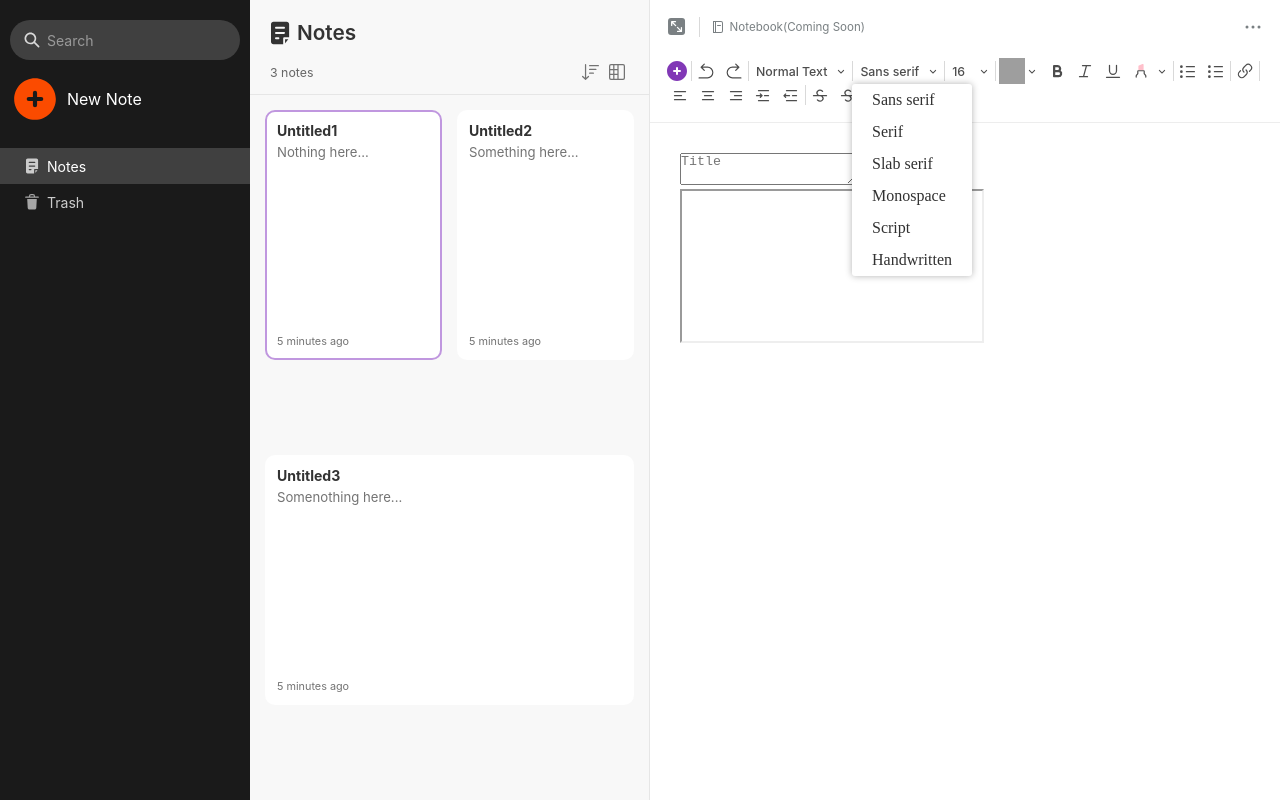
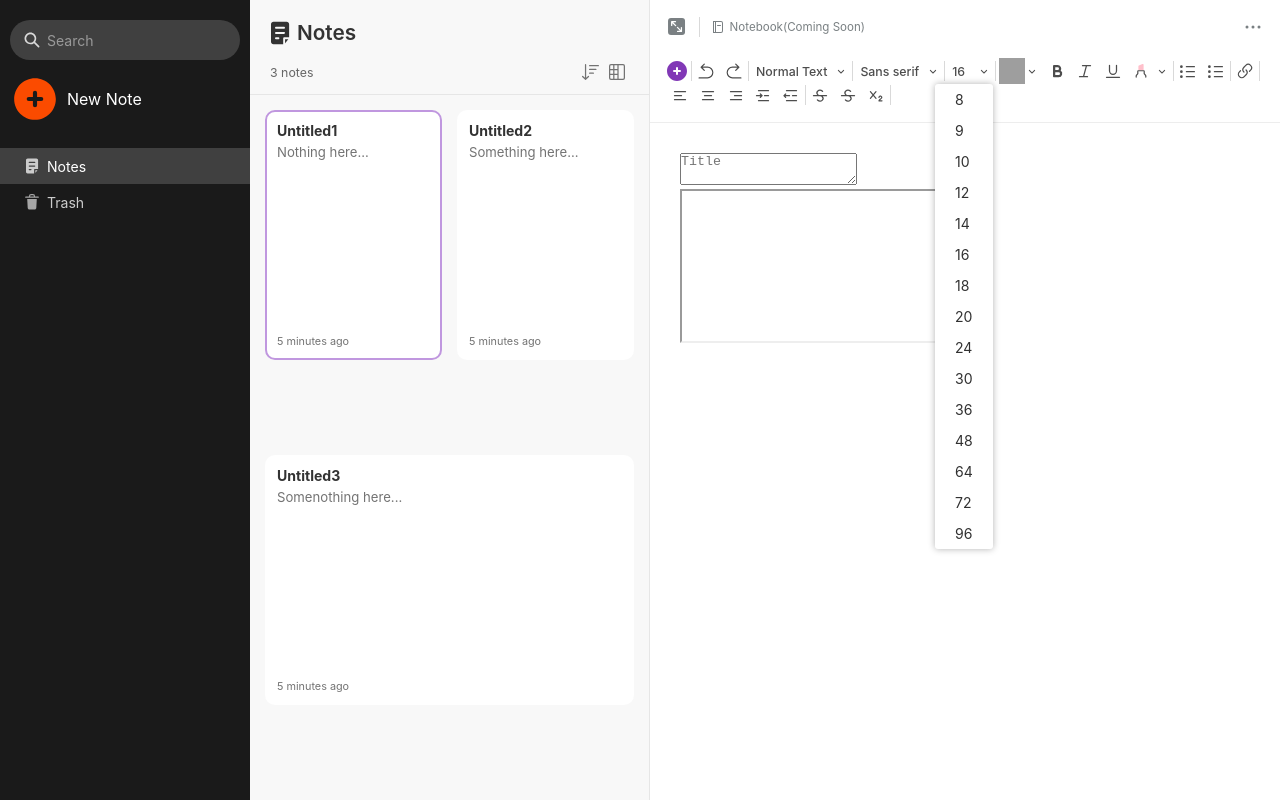
Before and after one commit to Mckenney17/Evernote-App-Clone, a React (Create React App) app: page / in a window 1280 px wide. Built offline with nearby package versions, Linux system fonts and the light colour scheme; grey boxes are pictures that could not be loaded.

Commit message:
font sizes card

```diff
--- a/src/components/Editor.js
+++ b/src/components/Editor.js
@@ -3,6 +3,7 @@ import React, { /* useContext,  */useState } from 'react'
 import { camelCase, capitalize } from '../utils/utilFuncs'
 import './Editor.scss'
 import FontFamiliesCard from './FontFamiliesCard'
+import FontSizeCard from './FontSizeCard'
 import TextLevelsCard from './TextLevelsCard'
 
 function Editor() {
@@ -102,6 +103,7 @@ function Editor() {
                     ))}
                     <TextLevelsCard toolsState={toolsState} setToolsState={setToolsState} />
                     <FontFamiliesCard toolsState={toolsState} setToolsState={setToolsState} />
+                    <FontSizeCard toolsState={toolsState} setToolsState={setToolsState} />
                 </div>
             </header>
             <div className="editor-body">
--- a/src/components/FontFamiliesCard.js
+++ b/src/components/FontFamiliesCard.js
@@ -5,12 +5,9 @@ function FontFamiliesCard() {
     return (
         <div className="font-families-card">
             <ul>
-                <li><button style={{ fontFamily: 'Source Sans Pro' }}>Sans serif</button></li>
-                <li><button style={{ fontFamily: 'Source Serif Pro' }}>Serif</button></li>
-                <li><button style={{ fontFamily: 'Zilla Slab' }}>Slab serif</button></li>
-                <li><button style={{ fontFamily: 'Source Code Pro' }}>Monospace</button></li>
-                <li><button style={{ fontFamily: 'Dancing Script' }}>Script</button></li>
-                <li><button style={{ fontFamily: 'Kalam' }}>Handwritten</button></li>
+            {[['Sans serif', 'Source Sans Pro'], ['Serif', 'Source Serif Pro'], ['Slab serif', 'Zilla Slab'], ['Monospace', 'Source Code Pro'], ['Script', 'Dancing Script'], ['Handwritten', 'Kalam']].map(([superFamily, fontFamily]) => (
+                <li key={superFamily}><button style={{ fontFamily }}>{superFamily}</button></li>
+            ))}
             </ul>
         </div>
     )
--- a/src/components/FontFamiliesCard.scss
+++ b/src/components/FontFamiliesCard.scss
@@ -7,7 +7,7 @@
     z-index: 3;
     border-radius: 3px;
     box-shadow: 0 0 7px rgba(#000, .3);
-    // opacity: 0;
+    opacity: 0;
 
     li button {
         font-size: tscale(ts16);
--- a/src/components/FontSizeCard.js
+++ b/src/components/FontSizeCard.js
@@ -5,21 +5,9 @@ function FontSizeCard() {
     return (
         <div className="font-size-card">
             <ul>
-                <li><button>8</button></li>
-                <li><button>9</button></li>
-                <li><button>10</button></li>
-                <li><button>12</button></li>
-                <li><button>14</button></li>
-                <li><button>16</button></li>
-                <li><button>18</button></li>
-                <li><button>20</button></li>
-                <li><button>24</button></li>
-                <li><button>30</button></li>
-                <li><button>36</button></li>
-                <li><button>48</button></li>
-                <li><button>64</button></li>
-                <li><button>72</button></li>
-                <li><button>96</button></li>
+            {[8,9,10,12,14,16,18,20,24,30,36,48,64,72,96].map((v, i) => (
+                <li key={`fz-${v}`}><button>{v}</button></li>
+            ))}
             </ul>
         </div>
     )
--- a/src/components/FontSizeCard.scss
+++ b/src/components/FontSizeCard.scss
@@ -1,12 +1,12 @@
 @import '../utils/style-defs';
 
 .font-size-card {
-    @include pos(absolute, 25px, $l: 187px);
-    // width: 200px;
+    @include pos(absolute, 25px, $l: 270px);
     background: #fff;
     z-index: 3;
     border-radius: 3px;
     box-shadow: 0 0 7px rgba(#000, .3);
+    // padding: 10px 0;
     // opacity: 0;
 
     li button {
--- a/src/components/TextLevelsCard.js
+++ b/src/components/TextLevelsCard.js
@@ -5,9 +5,9 @@ function TextLevelsCard() {
     return (
         <div className="text-level-card">
             <ul>
-                <li><button><h1>Heading Text</h1></button></li>
-                <li><button><h3>Sub-heading Text</h3></button></li>
-                <li><button>Normal Text</button></li>
+            {[<h1>Heading Text</h1>, <h3>Sub-heading Text</h3>, 'Normal Text'].map((v, i) => (
+                <li key={`tl-${i}`}><button>{v}</button></li>
+            ))}
             </ul>
         </div>
     )
```
